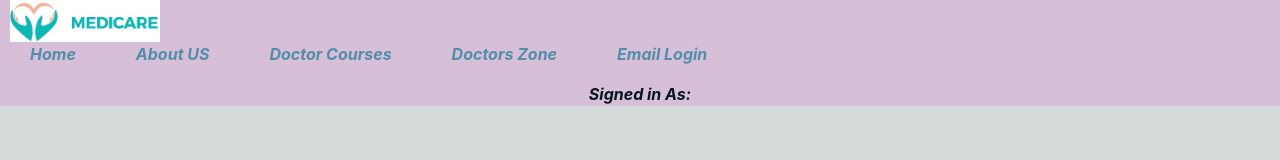
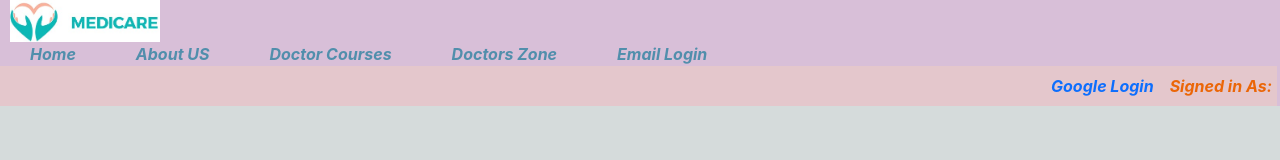
Before and after one commit to mahmud841/health-care-related-website-assignment-00, a React (Create React App) app: page / in a window 1280 px wide. Shown: the top 160 px of the page. Built offline with nearby package versions, Linux system fonts and the light colour scheme; no server answers.

Commit message:
final-commit2

```diff
--- a/src/components/Shared/Header/Header.css
+++ b/src/components/Shared/Header/Header.css
@@ -30,3 +30,12 @@
   width: 150px;
   margin-left: 10px ;
 }
+.login-system{
+  color: rgb(235, 102, 7);
+  background-color: rgb(228, 199, 204);
+  display: flex;
+  flex-direction: row;
+  justify-content: end;
+  padding-right: 5px;
+  margin-right: 3px;
+}
--- a/src/components/Shared/Header/Header.js
+++ b/src/components/Shared/Header/Header.js
@@ -33,13 +33,15 @@ const Header = () => {
           </Nav.Item>
         </Nav>
         {/****************Optional Chaining****************/}
-        {user?.email ?
+       <div className="login-system">
+       {user?.email ?
           <Button onClick={logOut} variant="secondary">LogOut</Button> :
-          <Nav.Link as={Link} to="/login"></Nav.Link>
+          <Nav.Link as={Link} to="/login">Google Login </Nav.Link>
         }
         <Navbar.Text className="justify-content-center">
           Signed in As: <a href="#login">{user?.displayName}</a>
         </Navbar.Text>
+       </div>
       </div>
     </div >
   );
```
